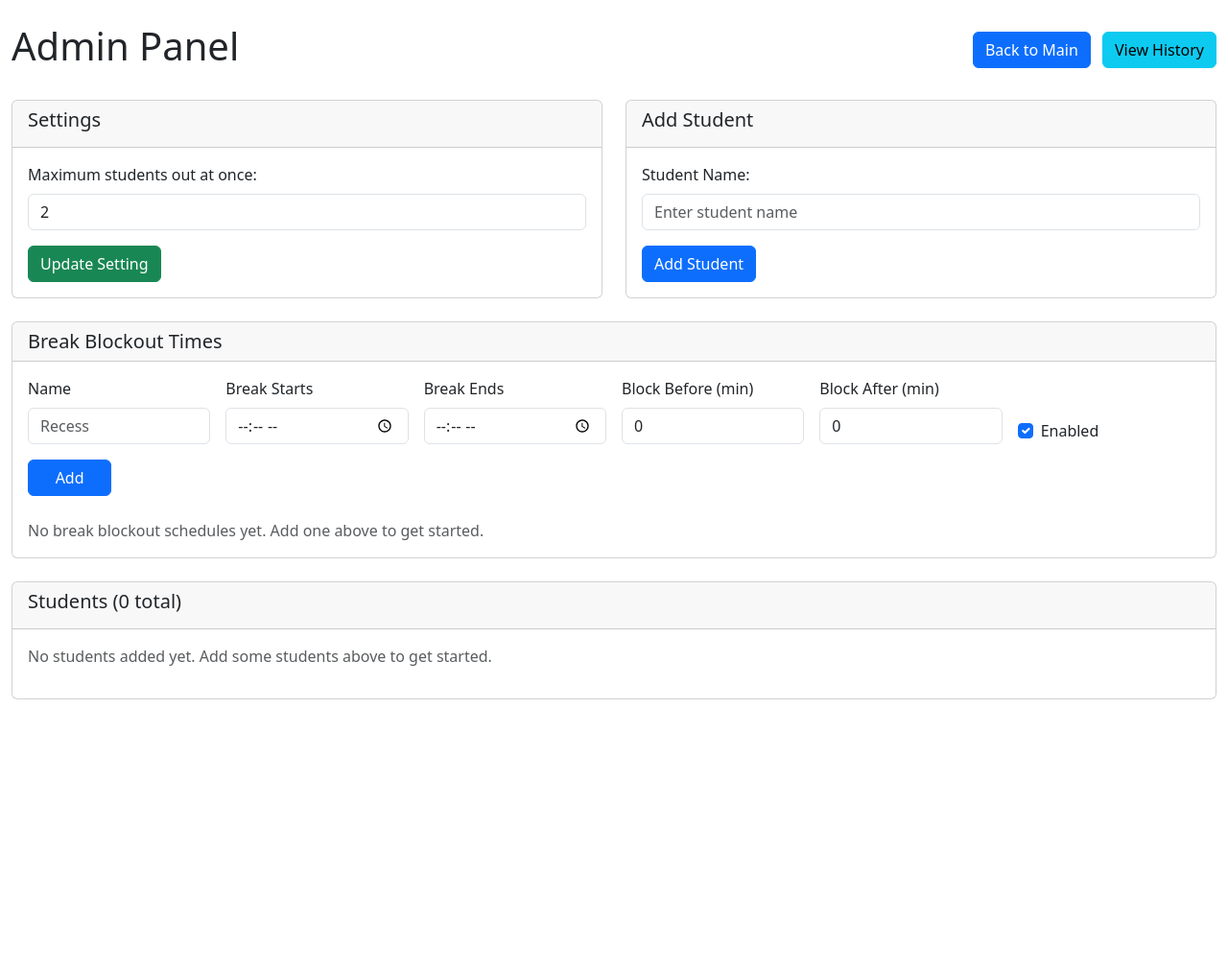
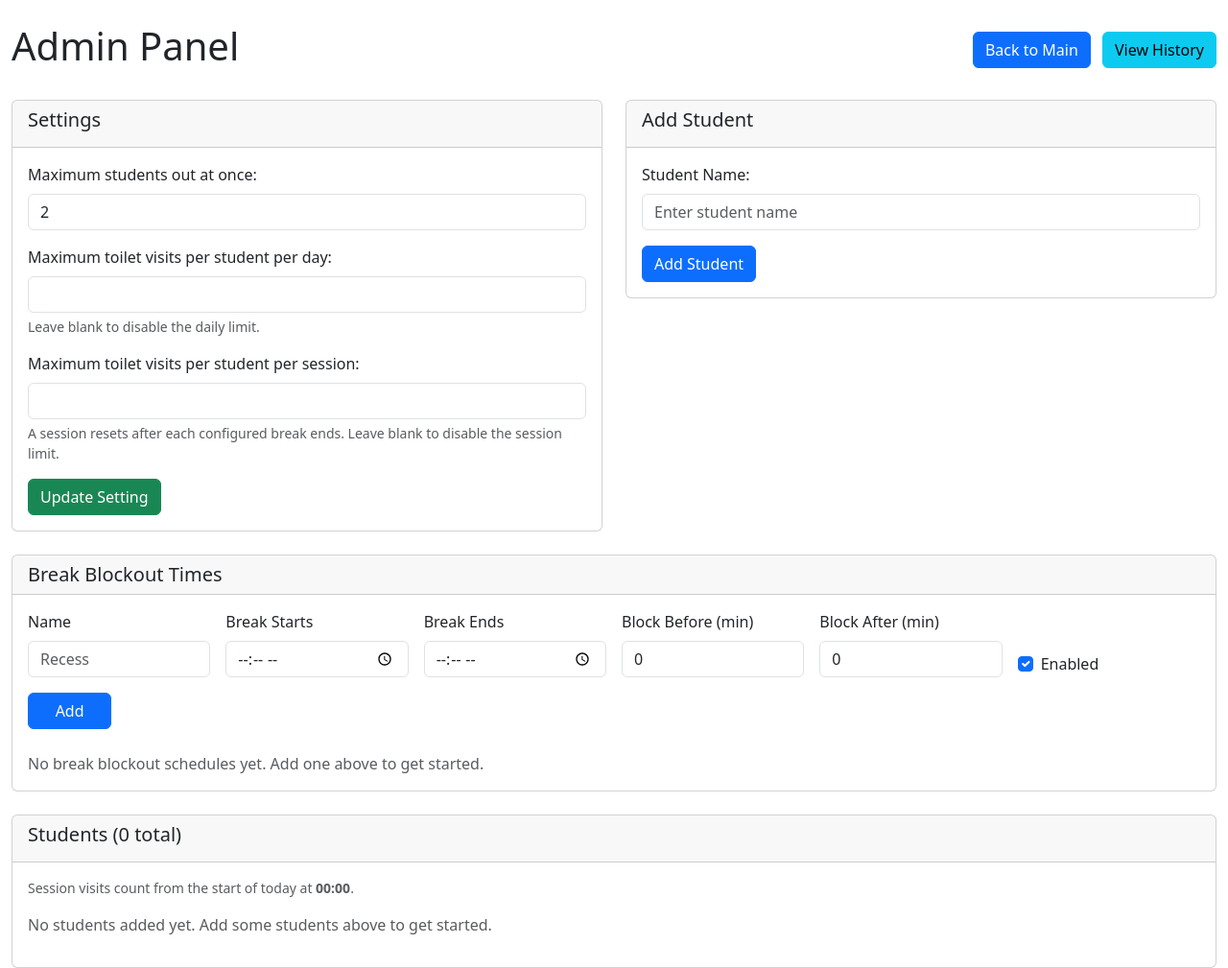
Before and after one commit to nicespoon/classroom-toilet-kiosk, a Flask app: page /admin in a window 1280 px wide. Shown: the whole page at 96% size. Before the commit the page ends 729 px from the top, so only its background shows below. Run offline with Flask 3, Linux system fonts and the light colour scheme; some libraries are stand-ins or nearby versions.

Commit message:
Add optional visit limits and update settings management

```diff
--- a/app.py
+++ b/app.py
@@ -1,5 +1,6 @@
 from flask import Flask, render_template, request, redirect, url_for
 from datetime import datetime, time
+from sqlalchemy import inspect, text
 from models import db, Student, Settings, History, BreakSchedule
 
 app = Flask(__name__)
@@ -12,22 +13,87 @@ db.init_app(app)
 
 MAX_OFFSET_MINUTES = 180
 
+
+def normalize_optional_limit(raw_value):
+    """Normalize optional positive integer settings values."""
+    value = (raw_value or '').strip()
+    if not value:
+        return None
+
+    try:
+        parsed = int(value)
+    except ValueError:
+        return None
+
+    return parsed if parsed > 0 else None
+
+
+def ensure_settings_columns():
+    """Add new optional Settings columns for existing SQLite installs."""
+    inspector = inspect(db.engine)
+    columns = {column['name'] for column in inspector.get_columns('settings')}
+    statements = []
+
+    if 'max_daily_visits' not in columns:
+        statements.append('ALTER TABLE settings ADD COLUMN max_daily_visits INTEGER')
+
+    if 'max_session_visits' not in columns:
+        statements.append('ALTER TABLE settings ADD COLUMN max_session_visits INTEGER')
+
+    for statement in statements:
+        db.session.execute(text(statement))
+
+    if statements:
+        db.session.commit()
+
 def init_db():
     """Initialise the database with required tables and default data"""
     with app.app_context():
         # Create all tables
         db.create_all()
+        ensure_settings_columns()
 
         # Create default settings if not exists
         if not Settings.query.first():
-            default_settings = Settings(id=1, max_students=2)
+            default_settings = Settings(
+                id=1,
+                max_students=2,
+                max_daily_visits=None,
+                max_session_visits=None
+            )
             db.session.add(default_settings)
             db.session.commit()
 
+
+def get_settings():
+    """Return the singleton settings row, creating defaults when needed."""
+    settings = Settings.query.first()
+    if settings:
+        return settings
+
+    settings = Settings(
+        id=1,
+        max_students=2,
+        max_daily_visits=None,
+        max_session_visits=None
+    )
+    db.session.add(settings)
+    db.session.commit()
+    return settings
+
+
 def get_max_students():
-    """Get the maximum number of students allowed out"""
-    settings = Settings.query.first()
-    return settings.max_students if settings else 2
+    """Get the maximum number of students allowed out."""
+    return get_settings().max_students
+
+
+def get_visit_limits():
+    """Get optional visit limit settings."""
+    settings = get_settings()
+    return {
+        'daily': settings.max_daily_visits,
+        'session': settings.max_session_visits
+    }
 
 def get_students_out_count():
     """Get count of students currently out"""
@@ -122,6 +188,116 @@ def get_blockout_status(now=None):
     }
 
 
+def get_current_session_boundary(now=None):
+    """Return metadata describing the start of the current teaching session."""
+    if now is None:
+        now = datetime.now()
+
+    session_start = datetime.combine(now.date(), time.min)
+    latest_schedule_name = None
+    schedules = BreakSchedule.query.filter_by(enabled=True).all()
+
+    for schedule in schedules:
+        break_end_at = datetime.combine(now.date(), schedule.end_time)
+        if schedule.start_time > schedule.end_time:
+            break_end_at = datetime.combine(now.date(), schedule.end_time)
+
+        if break_end_at <= now and break_end_at > session_start:
+            session_start = break_end_at
+            latest_schedule_name = schedule.name
+
+    return {
+        'start': session_start,
+        'source_schedule_name': latest_schedule_name
+    }
+
+
+def get_visit_counts(student_name, now=None):
+    """Return daily and current-session visit counts for a student."""
+    if now is None:
+        now = datetime.now()
+
+    start_of_day = datetime.combine(now.date(), time.min)
+    session_boundary = get_current_session_boundary(now)
+    session_start = session_boundary['start']
+
+    daily_count = History.query.filter(
+        History.student_name == student_name,
+        History.sign_out_time >= start_of_day,
+        History.sign_out_time <= now
+    ).count()
+
+    session_count = History.query.filter(
+        History.student_name == student_name,
+        History.sign_out_time >= session_start,
+        History.sign_out_time <= now
+    ).count()
+
+    return {
+        'daily': daily_count,
+        'session': session_count,
+        'session_start': session_start,
+        'session_source_schedule_name': session_boundary['source_schedule_name']
+    }
+
+
+def get_student_limit_status(student, now=None, visit_limits=None):
+    """Return whether a student has reached optional visit limits."""
+    if now is None:
+        now = datetime.now()
+
+    if visit_limits is None:
+        visit_limits = get_visit_limits()
+
+    counts = get_visit_counts(student.name, now)
+    blocked_reason = None
+
+    if visit_limits['daily'] and counts['daily'] >= visit_limits['daily']:
+        blocked_reason = 'Daily limit reached'
+    elif visit_limits['session'] and counts['session'] >= visit_limits['session']:
+        blocked_reason = 'Session limit reached'
+
+    return {
+        'daily_count': counts['daily'],
+        'session_count': counts['session'],
+        'daily_limit': visit_limits['daily'],
+        'session_limit': visit_limits['session'],
+        'session_start': counts['session_start'],
+        'session_source_schedule_name': counts['session_source_schedule_name'],
+        'limit_reached': blocked_reason is not None,
+        'blocked_reason': blocked_reason
+    }
+
+
+def build_student_statuses(students, now=None, visit_limits=None):
+    """Build per-student kiosk status metadata for the index template."""
+    statuses = {}
+
+    for student in students:
+        statuses[student.id] = get_student_limit_status(student, now, visit_limits)
+
+    return statuses
+
+
+def can_student_sign_out(student, now=None, visit_limits=None):
+    """Return whether a student can sign out right now."""
+    if student.is_out:
+        return False, 'Student already out'
+
+    blockout_status = get_blockout_status(now)
+    if blockout_status['active']:
+        return False, 'Sign-out blocked during break window'
+
+    if get_students_out_count() >= get_max_students():
+        return False, 'Toilet full'
+
+    limit_status = get_student_limit_status(student, now, visit_limits)
+    if limit_status['limit_reached']:
+        return False, limit_status['blocked_reason']
+
+    return True, None
+
+
 def redirect_admin(message, message_type='success'):
     """Redirect to admin page with one-shot status message."""
     return redirect(url_for('admin', message=message, message_type=message_type))
@@ -170,15 +346,21 @@ def parse_schedule_form(form_data):
 @app.route('/')
 def index():
     """Main student-facing page"""
+    now = datetime.now()
     students = Student.query.order_by(Student.name).all()
     max_students = get_max_students()
+    visit_limits = get_visit_limits()
     students_out_count = get_students_out_count()
-    blockout_status = get_blockout_status()
+    blockout_status = get_blockout_status(now)
     is_full = students_out_count >= max_students
+    student_statuses = build_student_statuses(students, now, visit_limits)
 
     return render_template('index.html',
                          students=students,
+                         student_statuses=student_statuses,
                          max_students=max_students,
+                         max_daily_visits=visit_limits['daily'],
+                         max_session_visits=visit_limits['session'],
                          students_out_count=students_out_count,
                          is_full=is_full,
                          blockout_active=blockout_status['active'],
@@ -187,21 +369,12 @@ def index():
 @app.route('/sign_out/<int:student_id>')
 def sign_out(student_id):
     """Sign out a student"""
-    blockout_status = get_blockout_status()
-    if blockout_status['active']:
+    student = Student.query.get_or_404(student_id)
+    now = datetime.now()
+    visit_limits = get_visit_limits()
+    can_sign_out, _ = can_student_sign_out(student, now, visit_limits)
+    if not can_sign_out:
         return redirect(url_for('index'))
-
-    max_students = get_max_students()
-    students_out_count = get_students_out_count()
-
-    if students_out_count >= max_students:
-        return redirect(url_for('index'))
-
-    student = Student.query.get_or_404(student_id)
-    if student.is_out:
-        return redirect(url_for('index'))
-
-    now = datetime.now()
 
     # Update student status
     student.is_out = True
@@ -251,15 +424,27 @@ def sign_in(student_id):
 @app.route('/admin')
 def admin():
     """Admin page"""
+    now = datetime.now()
     students = Student.query.order_by(Student.name).all()
-    max_students = get_max_students()
+    settings = get_settings()
+    max_students = settings.max_students
+    current_session_boundary = get_current_session_boundary(now)
+    visit_limits = {
+        'daily': settings.max_daily_visits,
+        'session': settings.max_session_visits
+    }
+    student_statuses = build_student_statuses(students, now, visit_limits)
     schedules = BreakSchedule.query.order_by(BreakSchedule.start_time.asc()).all()
     message = request.args.get('message', '')
     message_type = request.args.get('message_type', 'info')
 
     return render_template('admin.html',
                          students=students,
+                         student_statuses=student_statuses,
                          max_students=max_students,
+                         max_daily_visits=settings.max_daily_visits,
+                         max_session_visits=settings.max_session_visits,
+                         current_session_boundary=current_session_boundary,
                          schedules=schedules,
                          message=message,
                          message_type=message_type)
@@ -290,18 +475,25 @@ def remove_student(student_id):
 
 @app.route('/admin/set_max_students', methods=['POST'])
 def set_max_students():
-    """Set maximum number of students"""
-    max_students = int(request.form['max_students'])
+    """Update kiosk settings, including optional visit limits."""
+    try:
+        max_students = int(request.form['max_students'])
+    except (TypeError, ValueError):
+        return redirect_admin('Maximum students must be a whole number.', 'danger')
 
-    if max_students > 0:
-        settings = Settings.query.first()
-        if not settings:
-            settings = Settings(id=1, max_students=max_students)
-            db.session.add(settings)
-        else:
-            settings.max_students = max_students
+    if max_students <= 0:
+        return redirect_admin('Maximum students must be greater than zero.', 'danger')
 
-        db.session.commit()
+    settings = get_settings()
+    settings.max_students = max_students
+    settings.max_daily_visits = normalize_optional_limit(
+        request.form.get('max_daily_visits')
+    )
+    settings.max_session_visits = normalize_optional_limit(
+        request.form.get('max_session_visits')
+    )
+
+    db.session.commit()
 
     return redirect(url_for('admin'))
 
--- a/templates/admin.html
+++ b/templates/admin.html
@@ -38,6 +38,18 @@
                         <label for="max_students" class="form-label">Maximum students out at once:</label>
                         <input type="number" class="form-control" id="max_students" name="max_students"
                                value="{{ max_students }}" min="1" max="10" required>
+                    </div>
+                    <div class="mb-3">
+                        <label for="max_daily_visits" class="form-label">Maximum toilet visits per student per day:</label>
+                        <input type="number" class="form-control" id="max_daily_visits" name="max_daily_visits"
+                               value="{{ max_daily_visits if max_daily_visits is not none else '' }}" min="1" max="20">
+                        <div class="form-text">Leave blank to disable the daily limit.</div>
+                    </div>
+                    <div class="mb-3">
+                        <label for="max_session_visits" class="form-label">Maximum toilet visits per student per session:</label>
+                        <input type="number" class="form-control" id="max_session_visits" name="max_session_visits"
+                               value="{{ max_session_visits if max_session_visits is not none else '' }}" min="1" max="20">
+                        <div class="form-text">A session resets after each configured break ends. Leave blank to disable the session limit.</div>
                     </div>
                     <button type="submit" class="btn btn-success">Update Setting</button>
                 </form>
@@ -220,6 +232,17 @@
                 <h5>Students ({{ students|length }} total)</h5>
             </div>
             <div class="card-body">
+                <p class="text-muted small mb-3">
+                    {% if current_session_boundary.source_schedule_name %}
+                        Session visits count since
+                        <strong>{{ current_session_boundary.source_schedule_name }}</strong>
+                        ended at
+                        <strong>{{ current_session_boundary.start.strftime('%H:%M') }}</strong>.
+                    {% else %}
+                        Session visits count from the start of today at
+                        <strong>{{ current_session_boundary.start.strftime('%H:%M') }}</strong>.
+                    {% endif %}
+                </p>
                 {% if students %}
                 <div class="table-responsive">
                     <table class="table table-striped">
@@ -227,12 +250,15 @@
                             <tr>
                                 <th>Name</th>
                                 <th>Status</th>
+                                <th>Daily Visits</th>
+                                <th>Session Visits</th>
                                 <th>Time Out</th>
                                 <th>Actions</th>
                             </tr>
                         </thead>
                         <tbody>
                             {% for student in students %}
+                            {% set student_status = student_statuses[student.id] %}
                             <tr>
                                 <td>{{ student.name }}</td>
                                 <td>
@@ -240,6 +266,18 @@
                                         <span class="badge bg-danger">Out</span>
                                     {% else %}
                                         <span class="badge bg-success">In</span>
+                                    {% endif %}
+                                </td>
+                                <td>
+                                    {{ student_status.daily_count }}
+                                    {% if student_status.daily_limit %}
+                                        <span class="text-muted">/ {{ student_status.daily_limit }}</span>
+                                    {% endif %}
+                                </td>
+                                <td>
+                                    {{ student_status.session_count }}
+                                    {% if student_status.session_limit %}
+                                        <span class="text-muted">/ {{ student_status.session_limit }}</span>
                                     {% endif %}
                                 </td>
                                 <td>
--- a/templates/base.html
+++ b/templates/base.html
@@ -5,6 +5,7 @@
     <meta name="viewport" content="width=device-width, initial-scale=1.0">
     <title>{% block title %}Toilet Sign-Out{% endblock %}</title>
     <link href="{{ url_for('static', filename='css/bootstrap.min.css') }}" rel="stylesheet">
+    {% block extra_css %}{% endblock %}
     <script src="{{ url_for('static', filename='js/htmx.min.js') }}"></script>
 </head>
 <body>
```
Also changed, not shown: models.py (+7 -1 lines), templates/index.html (+23 -2 lines).
